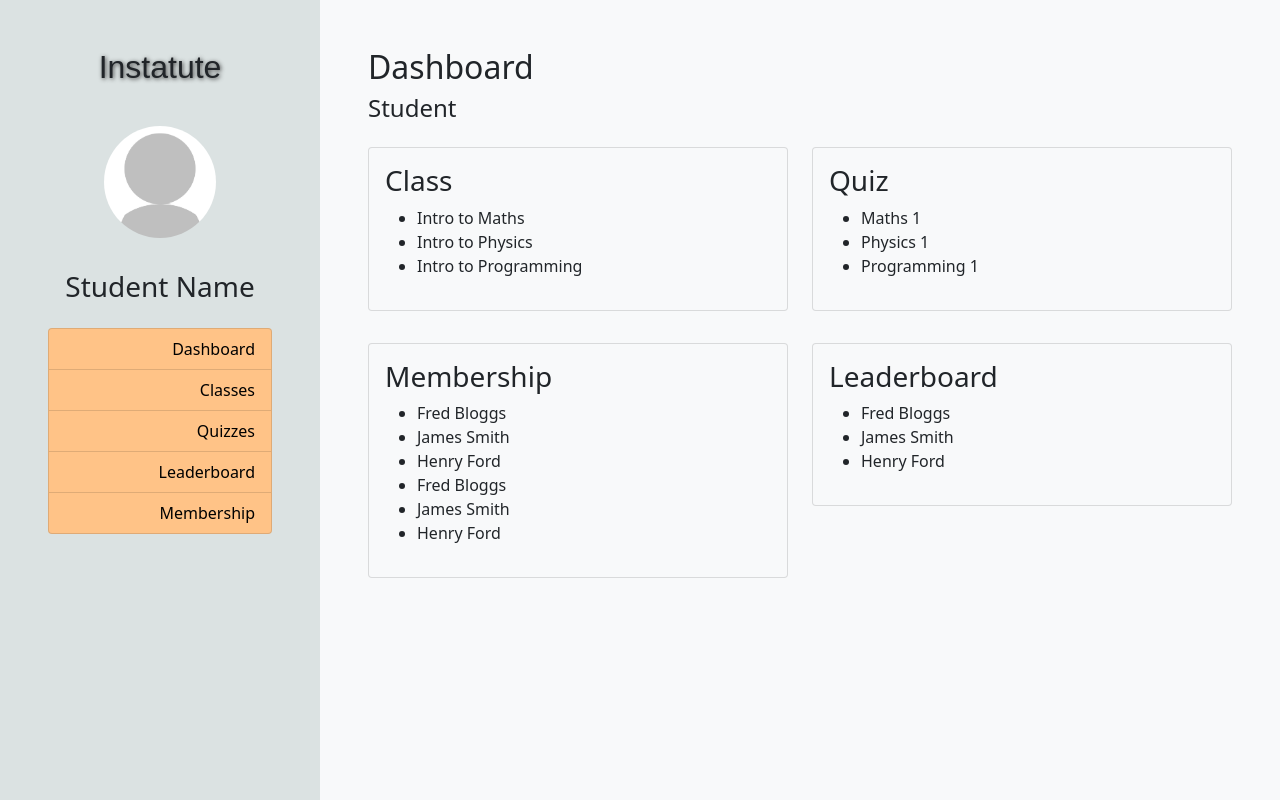
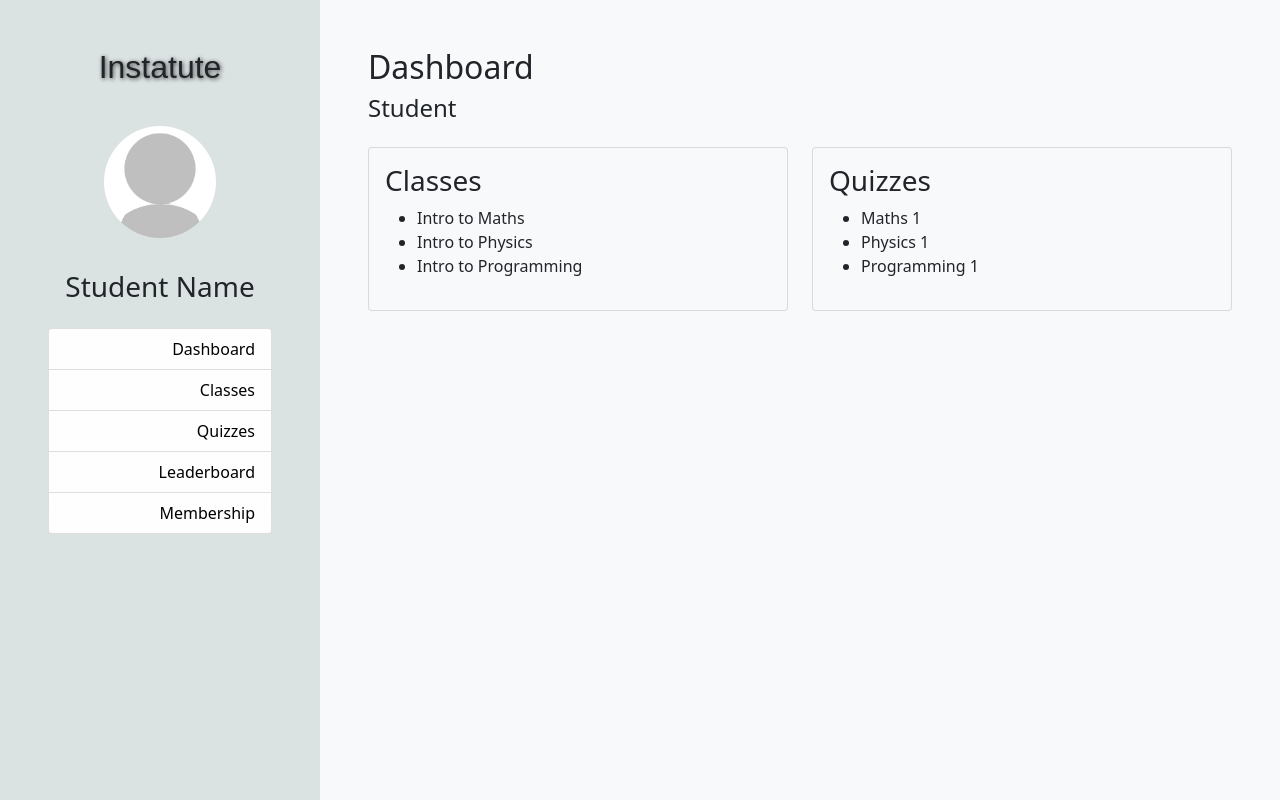
Before and after one commit to zyferion/cos60010, a Python web app: template templates/dashboard.html in a window 1280 px wide. Run offline with Jinja, Linux system fonts and the light colour scheme; the template is opened without the code that fills it, so the values that code supplies are empty; some web fonts are replaced.

Commit message:
Update Dashboard
Changes to requirements on Dashboard

```diff
--- a/static/styles/stylesheet.css
+++ b/static/styles/stylesheet.css
@@ -34,7 +34,7 @@ description: Quiz Project
 }
 
 .btn-in-tertiary {
-  background-color: #ffc387;
+  background-color: #fefefe;
   color: black;
 }
 
--- a/templates/dashboard.html
+++ b/templates/dashboard.html
@@ -49,7 +49,7 @@
             <div class="row">
                 <div class="col-6">
                     <div class="card p-3 my-3 bg-light">
-                        <h3>Class</h3>
+                        <h3>Classes</h3>
                         <ul>
                             <li>Intro to Maths</li>
                             <li>Intro to Physics</li>
@@ -59,36 +59,11 @@
                 </div>
                 <div class="col-6">
                     <div class="card p-3 my-3 bg-light">
-                        <h3>Quiz</h3>
+                        <h3>Quizzes</h3>
                         <ul>
                             <li>Maths 1</li>
                             <li>Physics 1</li>
                             <li>Programming 1</li>
-                        </ul>
-                    </div>
-                </div>
-            </div>
-            <div class="row">
-                <div class="col-6">
-                    <div class="card p-3 my-3 bg-light">
-                        <h3>Membership</h3>
-                        <ul>
-                            <li>Fred Bloggs</li>
-                            <li>James Smith</li>
-                            <li>Henry Ford</li>
-                            <li>Fred Bloggs</li>
-                            <li>James Smith</li>
-                            <li>Henry Ford</li>
-                        </ul>
-                    </div>
-                </div>
-                <div class="col-6">
-                    <div class="card p-3 my-3 bg-light">
-                        <h3>Leaderboard</h3>
-                        <ul>
-                            <li>Fred Bloggs</li>
-                            <li>James Smith</li>
-                            <li>Henry Ford</li>
                         </ul>
                     </div>
                 </div>
```
